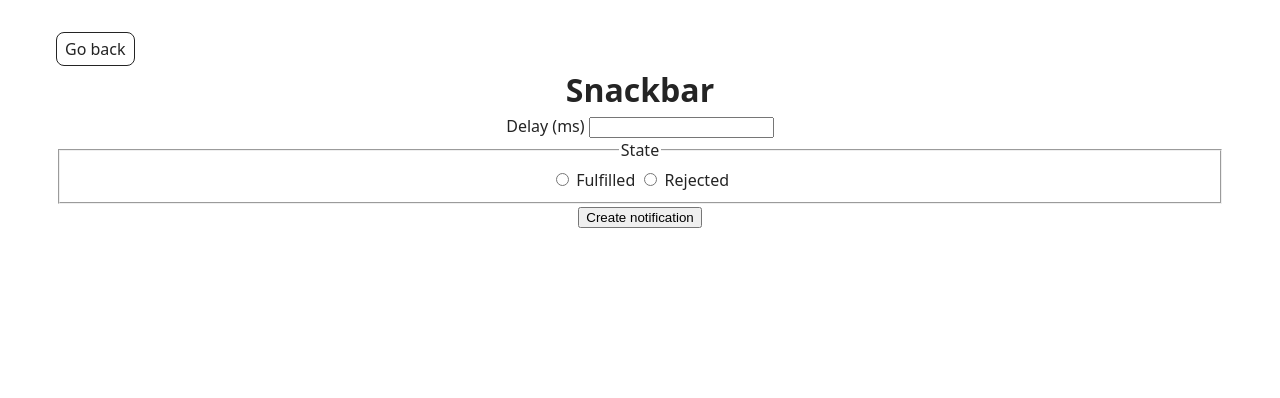
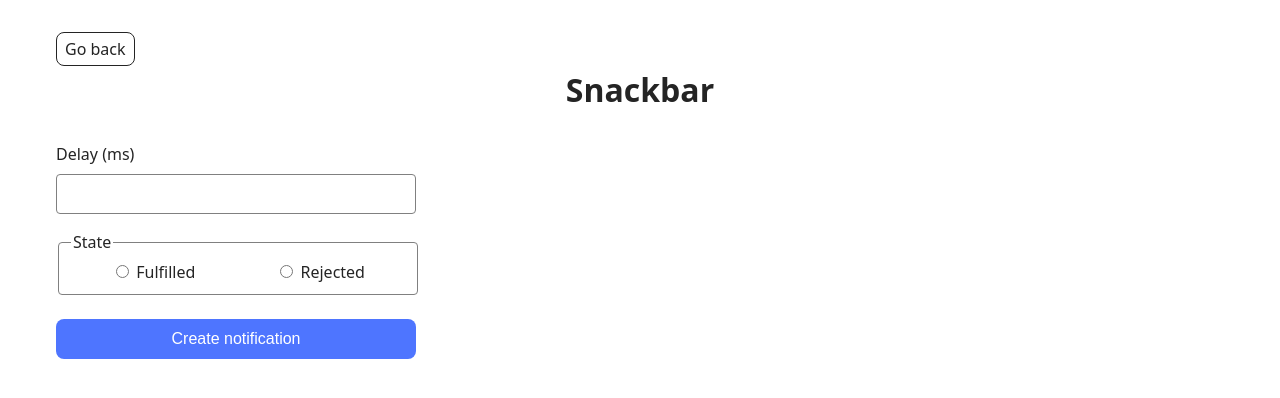
Before and after one commit to Aida-Zborovska/goit-js-hw-10, a website built with Vite: page src/2-snackbar.html in a window 1280 px wide. Built offline with nearby package versions, Linux system fonts and the light colour scheme.

Commit message:
task 2 add styles

```diff
--- a/src/css/2-snackbar.css
+++ b/src/css/2-snackbar.css
@@ -0,0 +1,67 @@
+.form {
+  display: flex;
+  flex-direction: column;
+  font-weight: 400;
+  font-size: 16px;
+  line-height: 24px;
+  width: 360px;
+  margin-top: 28px;
+}
+.form label {
+  text-align: left;
+}
+input[name='delay'] {
+  height: 40px;
+  width: 100%;
+  font-family: inherit;
+  font-weight: 400;
+  font-size: 16px;
+  line-height: 24px;
+  padding: 8px 16px;
+  margin-top: 8px;
+  border: 1px solid #808080;
+  border-radius: 4px;
+  outline: none;
+  &:hover,
+  &:active,
+  &:focus {
+    border: 1px solid #000000;
+  }
+}
+.form fieldset {
+  display: flex;
+  flex-direction: row;
+  text-align: left;
+  justify-content: space-around;
+  margin-top: 16px;
+  border: 1px solid #808080;
+  border-radius: 4px;
+  width: 100%;
+  &:hover,
+  &:active,
+  &:focus {
+    border: 1px solid #000000;
+  }
+}
+.form fieldset label {
+  flex-direction: row;
+  gap: 8px;
+}
+.form button {
+  margin-top: 24px;
+  display: block;
+  width: 100%;
+  height: 40px;
+  border: none;
+  border-radius: 8px;
+  font-weight: 500;
+  font-size: 16px;
+  line-height: 24px;
+  cursor: pointer;
+  background: #4e75ff;
+  border: none;
+  color: #fff;
+  &:hover {
+    background: #6c8cff;
+  }
+}
```
Also changed, not shown: src/2-snackbar.html (+1 -0 lines).
